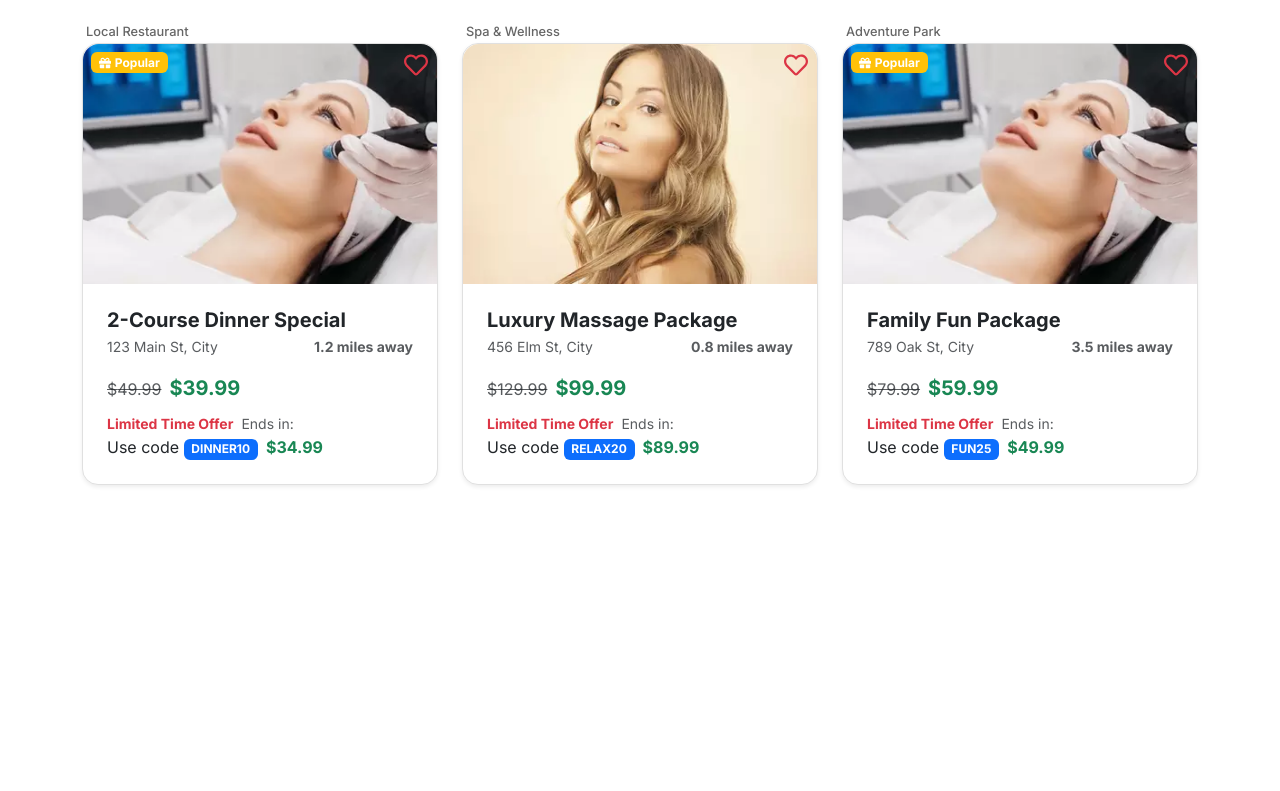
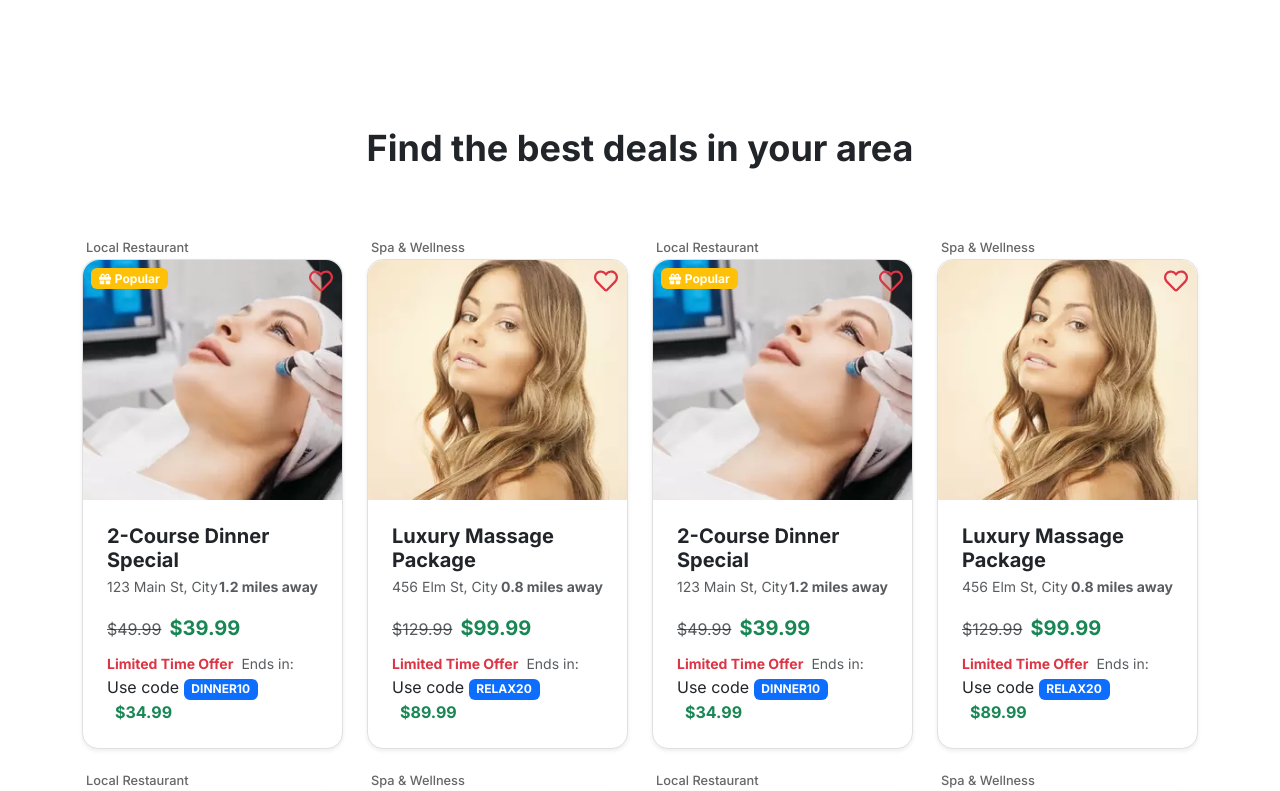
Before and after one commit to rafaelpapa81/gp-killer, a Next.js app: page /landingpage in a window 1280 px wide. Shown: the top 791 px of the page. Built offline with nearby package versions, Linux system fonts and the light colour scheme; a web font is replaced by a local one.

Commit message:
gp-killer add multiple cards in a grid

```diff
--- a/src/app/landingpage/page.tsx
+++ b/src/app/landingpage/page.tsx
@@ -3,9 +3,14 @@ import 'bootstrap/dist/css/bootstrap.min.css';
 
 export default function Page() {
   return (
-    <div className="container py-4">
-      <div className="row g-4">
-        <div className="col-md-4">
+    <section className="py-32">
+      <div className="container">
+        <div className="mx-auto flex max-w-7xl flex-col items-center gap-6">
+          <h1 className="text-4xl font-bold">
+            Find the best deals in your area
+          </h1>
+
+          <div className="mt-10 grid grid-cols-1 gap-6 sm:grid-cols-2 lg:grid-cols-4">
             <DealCard
               businessName="Local Restaurant"
               dealTitle="2-Course Dinner Special"
@@ -20,9 +25,6 @@ export default function Page() {
               hoverImage="/deals/woman-t440x266.webp"
               isPopular={true}
             />
-        </div>
-
-        <div className="col-md-4">
             <DealCard
               businessName="Spa & Wellness"
               dealTitle="Luxury Massage Package"
@@ -37,25 +39,150 @@ export default function Page() {
               hoverImage="/deals/beauty-t440x266.webp"
               isPopular={false}
             />
-        </div>
-
-        <div className="col-md-4">
             <DealCard
-            businessName="Adventure Park"
-            dealTitle="Family Fun Package"
-            address="789 Oak St, City"
-            distance="3.5 miles away"
-            originalPrice={79.99}
-            timedPrice={59.99}
-            timedPriceEndTime={new Date(Date.now() + 12 * 60 * 60 * 1000)}
-            discountPrice={49.99}
-            discountCode="FUN25"
+              businessName="Local Restaurant"
+              dealTitle="2-Course Dinner Special"
+              address="123 Main St, City"
+              distance="1.2 miles away"
+              originalPrice={49.99}
+              timedPrice={39.99}
+              timedPriceEndTime={new Date(Date.now() + 24 * 60 * 60 * 1000)}
+              discountPrice={34.99}
+              discountCode="DINNER10"
               mainImage="/deals/beauty-t440x266.webp"
               hoverImage="/deals/woman-t440x266.webp"
               isPopular={true}
             />
+            <DealCard
+              businessName="Spa & Wellness"
+              dealTitle="Luxury Massage Package"
+              address="456 Elm St, City"
+              distance="0.8 miles away"
+              originalPrice={129.99}
+              timedPrice={99.99}
+              timedPriceEndTime={new Date(Date.now() + 48 * 60 * 60 * 1000)}
+              discountPrice={89.99}
+              discountCode="RELAX20"
+              mainImage="/deals/woman-t440x266.webp"
+              hoverImage="/deals/beauty-t440x266.webp"
+              isPopular={false}
+            />
+            <DealCard
+              businessName="Local Restaurant"
+              dealTitle="2-Course Dinner Special"
+              address="123 Main St, City"
+              distance="1.2 miles away"
+              originalPrice={49.99}
+              timedPrice={39.99}
+              timedPriceEndTime={new Date(Date.now() + 24 * 60 * 60 * 1000)}
+              discountPrice={34.99}
+              discountCode="DINNER10"
+              mainImage="/deals/beauty-t440x266.webp"
+              hoverImage="/deals/woman-t440x266.webp"
+              isPopular={true}
+            />
+            <DealCard
+              businessName="Spa & Wellness"
+              dealTitle="Luxury Massage Package"
+              address="456 Elm St, City"
+              distance="0.8 miles away"
+              originalPrice={129.99}
+              timedPrice={99.99}
+              timedPriceEndTime={new Date(Date.now() + 48 * 60 * 60 * 1000)}
+              discountPrice={89.99}
+              discountCode="RELAX20"
+              mainImage="/deals/woman-t440x266.webp"
+              hoverImage="/deals/beauty-t440x266.webp"
+              isPopular={false}
+            />
+            <DealCard
+              businessName="Local Restaurant"
+              dealTitle="2-Course Dinner Special"
+              address="123 Main St, City"
+              distance="1.2 miles away"
+              originalPrice={49.99}
+              timedPrice={39.99}
+              timedPriceEndTime={new Date(Date.now() + 24 * 60 * 60 * 1000)}
+              discountPrice={34.99}
+              discountCode="DINNER10"
+              mainImage="/deals/beauty-t440x266.webp"
+              hoverImage="/deals/woman-t440x266.webp"
+              isPopular={true}
+            />
+            <DealCard
+              businessName="Spa & Wellness"
+              dealTitle="Luxury Massage Package"
+              address="456 Elm St, City"
+              distance="0.8 miles away"
+              originalPrice={129.99}
+              timedPrice={99.99}
+              timedPriceEndTime={new Date(Date.now() + 48 * 60 * 60 * 1000)}
+              discountPrice={89.99}
+              discountCode="RELAX20"
+              mainImage="/deals/woman-t440x266.webp"
+              hoverImage="/deals/beauty-t440x266.webp"
+              isPopular={false}
+            />
+            <DealCard
+              businessName="Local Restaurant"
+              dealTitle="2-Course Dinner Special"
+              address="123 Main St, City"
+              distance="1.2 miles away"
+              originalPrice={49.99}
+              timedPrice={39.99}
+              timedPriceEndTime={new Date(Date.now() + 24 * 60 * 60 * 1000)}
+              discountPrice={34.99}
+              discountCode="DINNER10"
+              mainImage="/deals/beauty-t440x266.webp"
+              hoverImage="/deals/woman-t440x266.webp"
+              isPopular={true}
+            />
+            <DealCard
+              businessName="Spa & Wellness"
+              dealTitle="Luxury Massage Package"
+              address="456 Elm St, City"
+              distance="0.8 miles away"
+              originalPrice={129.99}
+              timedPrice={99.99}
+              timedPriceEndTime={new Date(Date.now() + 48 * 60 * 60 * 1000)}
+              discountPrice={89.99}
+              discountCode="RELAX20"
+              mainImage="/deals/woman-t440x266.webp"
+              hoverImage="/deals/beauty-t440x266.webp"
+              isPopular={false}
+            />
+            <DealCard
+              businessName="Local Restaurant"
+              dealTitle="2-Course Dinner Special"
+              address="123 Main St, City"
+              distance="1.2 miles away"
+              originalPrice={49.99}
+              timedPrice={39.99}
+              timedPriceEndTime={new Date(Date.now() + 24 * 60 * 60 * 1000)}
+              discountPrice={34.99}
+              discountCode="DINNER10"
+              mainImage="/deals/beauty-t440x266.webp"
+              hoverImage="/deals/woman-t440x266.webp"
+              isPopular={true}
+            />
+            <DealCard
+              businessName="Spa & Wellness"
+              dealTitle="Luxury Massage Package"
+              address="456 Elm St, City"
+              distance="0.8 miles away"
+              originalPrice={129.99}
+              timedPrice={99.99}
+              timedPriceEndTime={new Date(Date.now() + 48 * 60 * 60 * 1000)}
+              discountPrice={89.99}
+              discountCode="RELAX20"
+              mainImage="/deals/woman-t440x266.webp"
+              hoverImage="/deals/beauty-t440x266.webp"
+              isPopular={false}
+            />
+
           </div>
         </div>
       </div>
+    </section>
   );
 }
```
Lines whose indentation alone changed are shown as unchanged.
